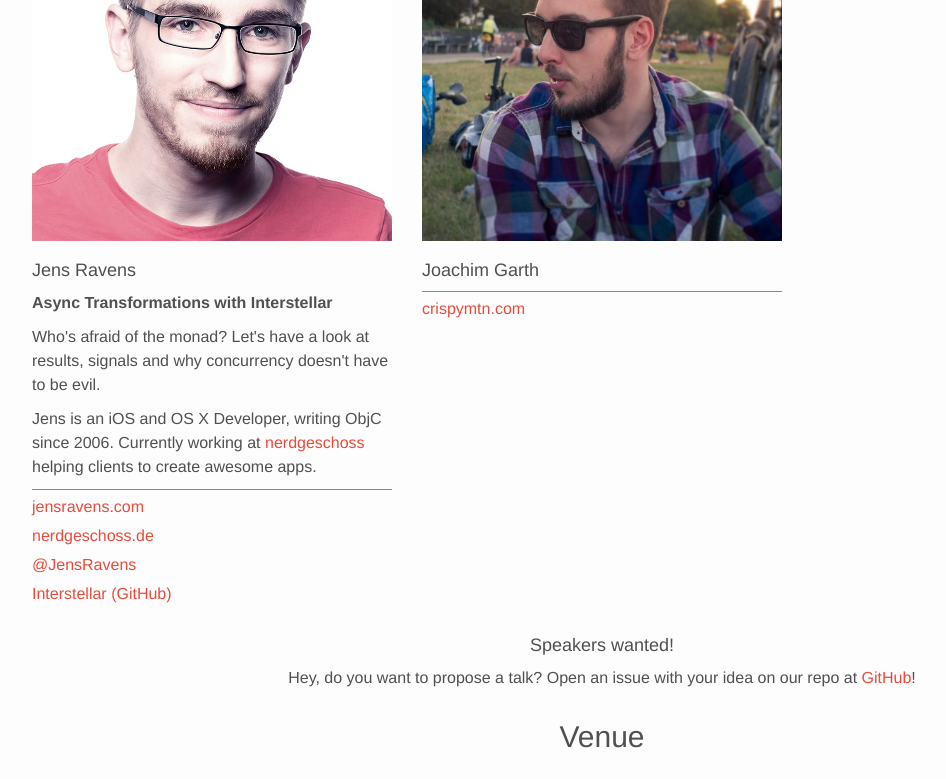
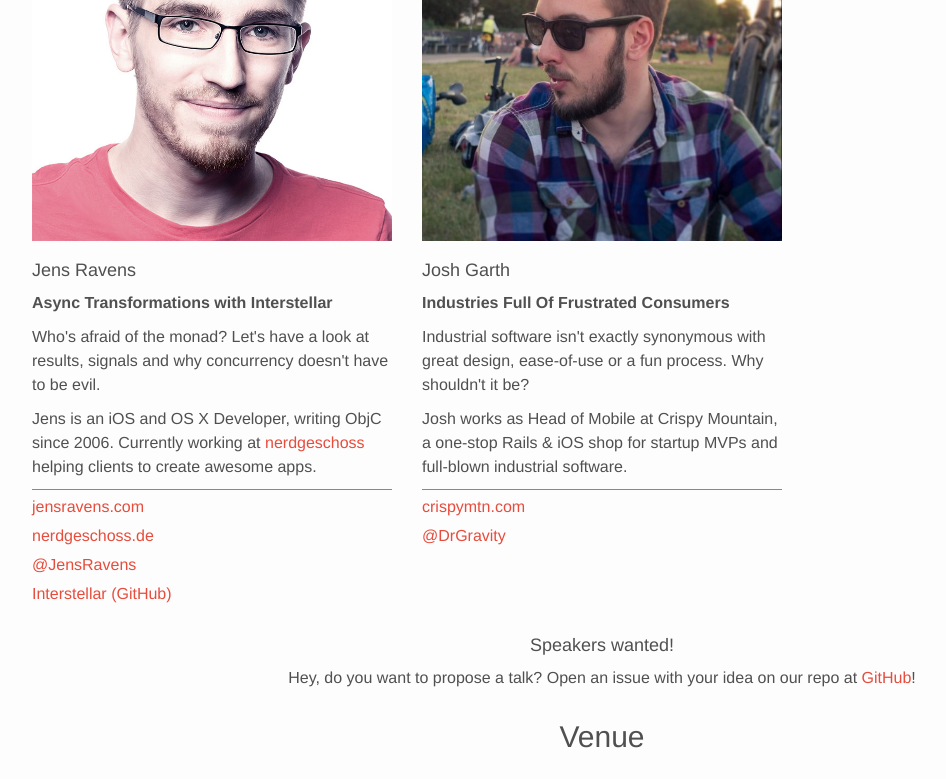
Before and after one commit to swift-berlin/swift-berlin.github.io, a Jekyll site: the page built from _posts/2015-11-30-swift-berlin-13.md, in a window 1280 px wide and 900 px high, scrolled down 1231 px, cut to the strip 0-779 px from the top of the window. Shown: the whole strip, without its empty margins (38-984 px from the left). Built offline with Jekyll 4.4.1, drawn with Linux system fonts in a browser that asks for light colours.

Commit message:
updated josh's talk

```diff
--- a/_posts/2015-11-30-swift-berlin-13.md
+++ b/_posts/2015-11-30-swift-berlin-13.md
@@ -34,12 +34,16 @@ speakers:
         url: https://github.com/jensravens/interstellar
         name: Interstellar (GitHub)
   -
-    name: Joachim Garth
+    name: Josh Garth
     image: garth
-    title:
-    abstract:
+    title: Industries Full Of Frustrated Consumers
+    about: 'Josh works as Head of Mobile at Crispy Mountain, a one-stop Rails & iOS shop for startup MVPs and full-blown industrial software.'
+    abstract: Industrial software isn't exactly synonymous with great design, ease-of-use or a fun process. Why shouldn't it be?
     links:
       -
-        url: https://www.crispymtn.com
+        url: https://crispymtn.com
         name: crispymtn.com
+      -
+        url: https://twitter.com/drgravity
+        name: '@DrGravity'
 ---
```
